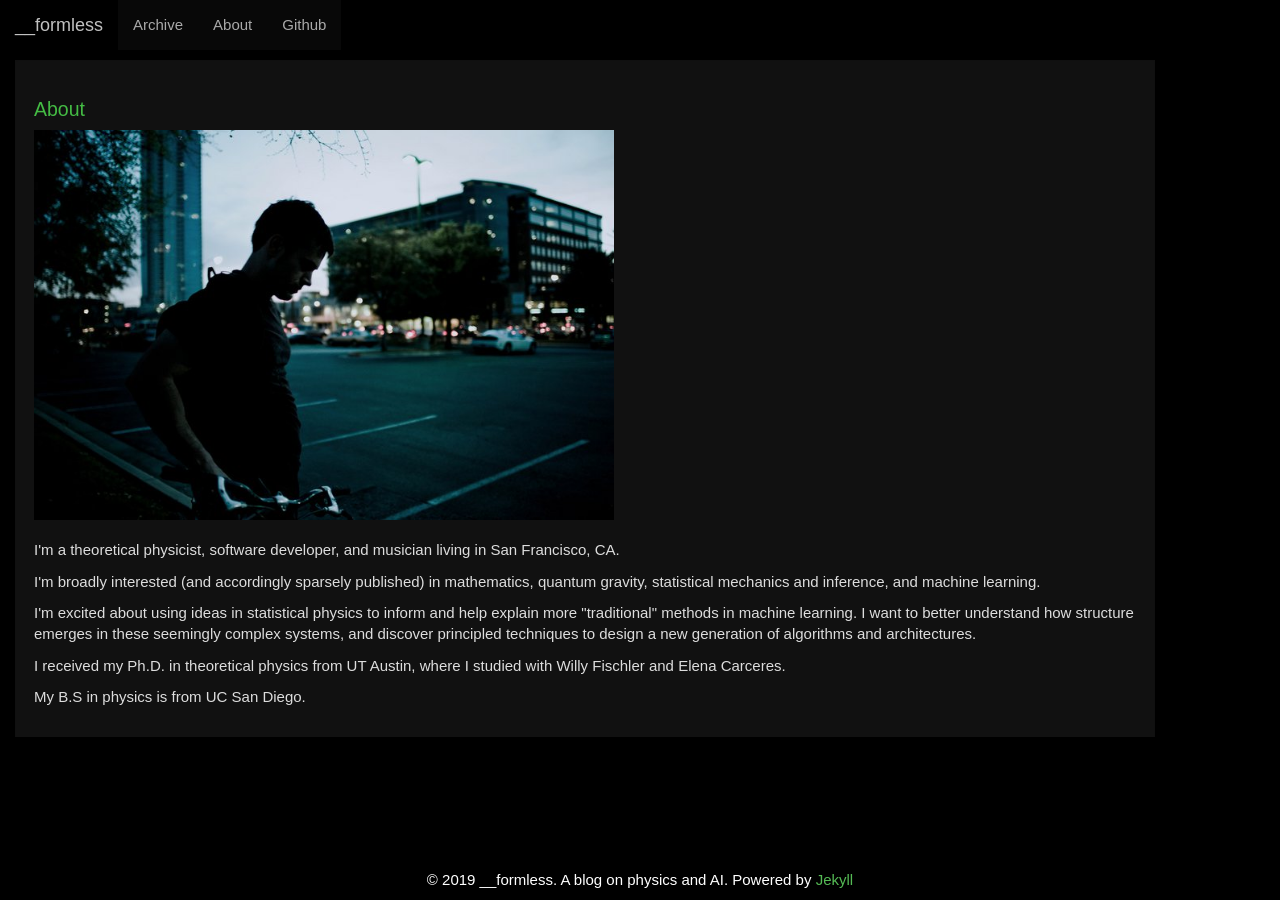
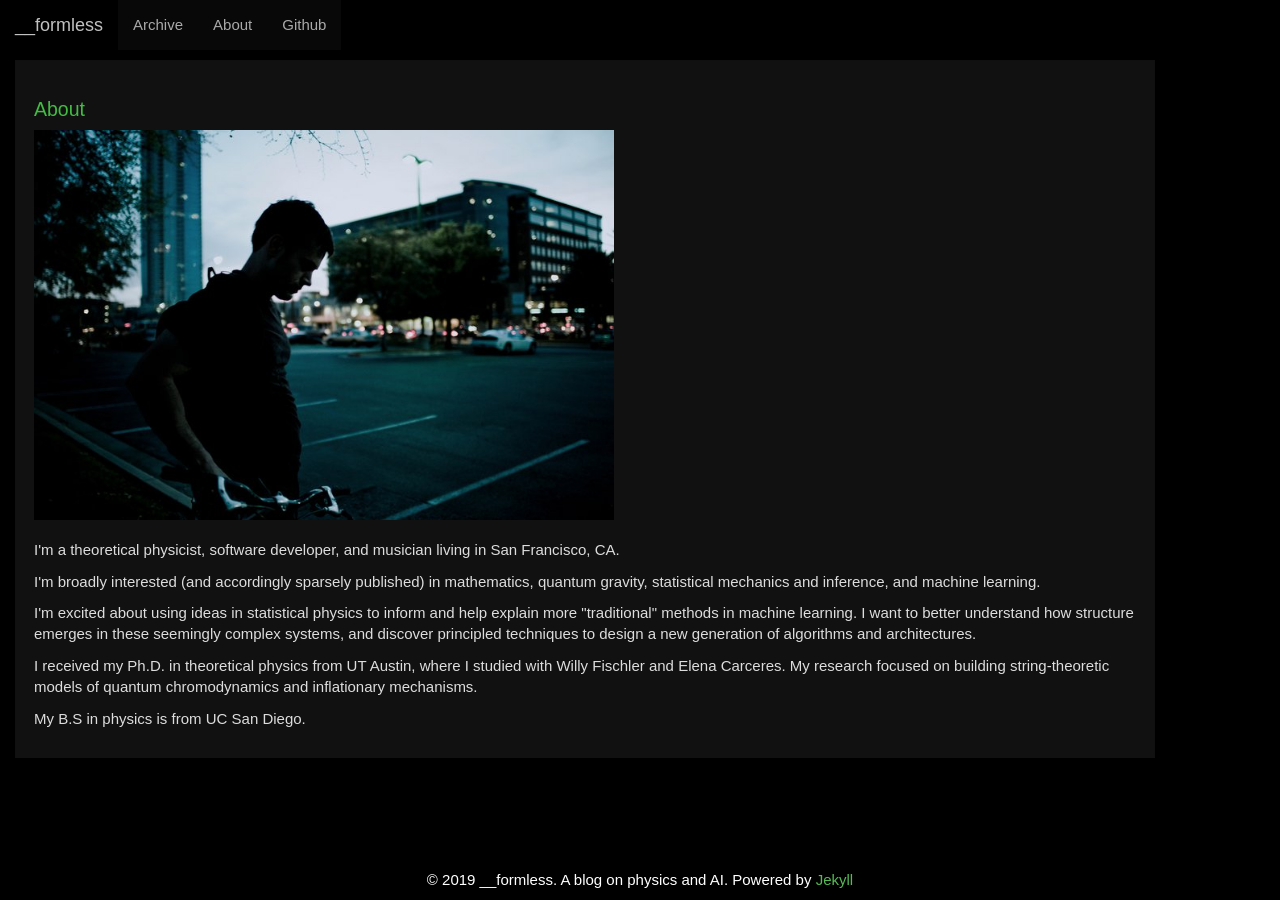
Before and after one commit to fineline179/fineline179.github.io, a Jekyll site: the page built from about.html, in a window 1280 px wide. Built offline with Jekyll 4.4.1, drawn with Linux system fonts in a browser that asks for light colours; some web fonts are replaced.

Commit message:
update about

```diff
--- a/about.html
+++ b/about.html
@@ -29,7 +29,9 @@ layout: nosidebar
 
   <p>
     I received my Ph.D. in theoretical physics from UT Austin, where I studied
-    with Willy Fischler and Elena Carceres.
+    with Willy Fischler and Elena Carceres. My research focused on building
+    string-theoretic models of quantum chromodynamics and inflationary
+    mechanisms.
   </p>
 
   <p>
```
